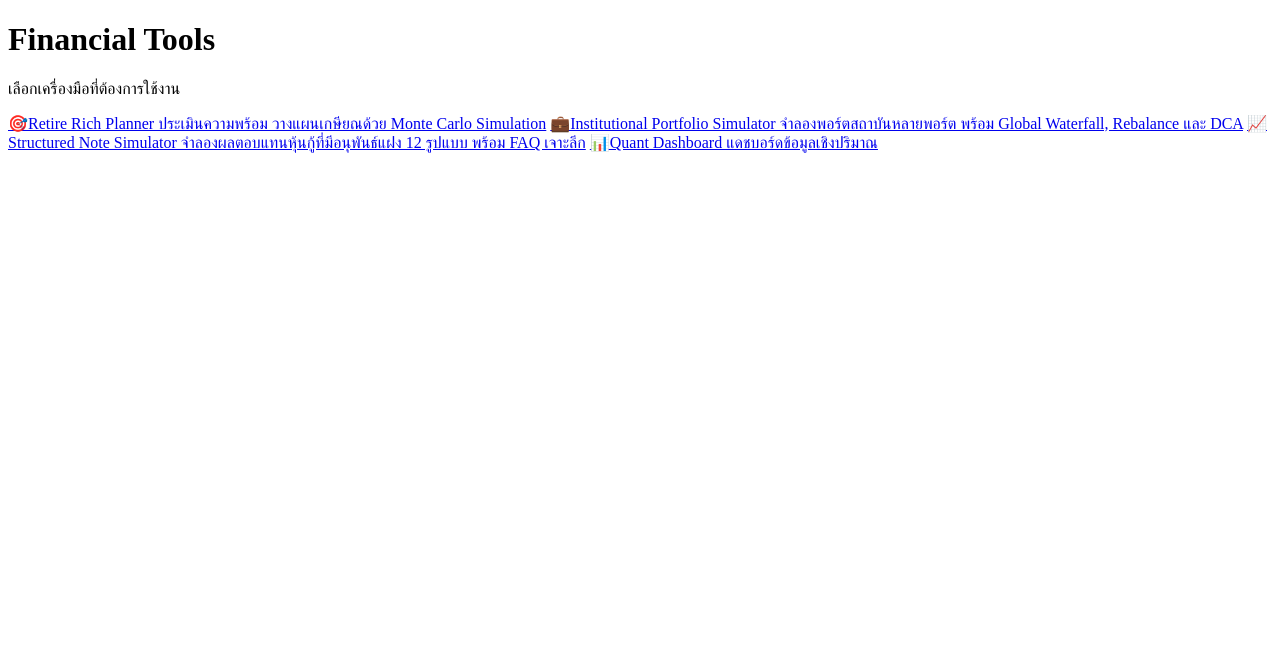
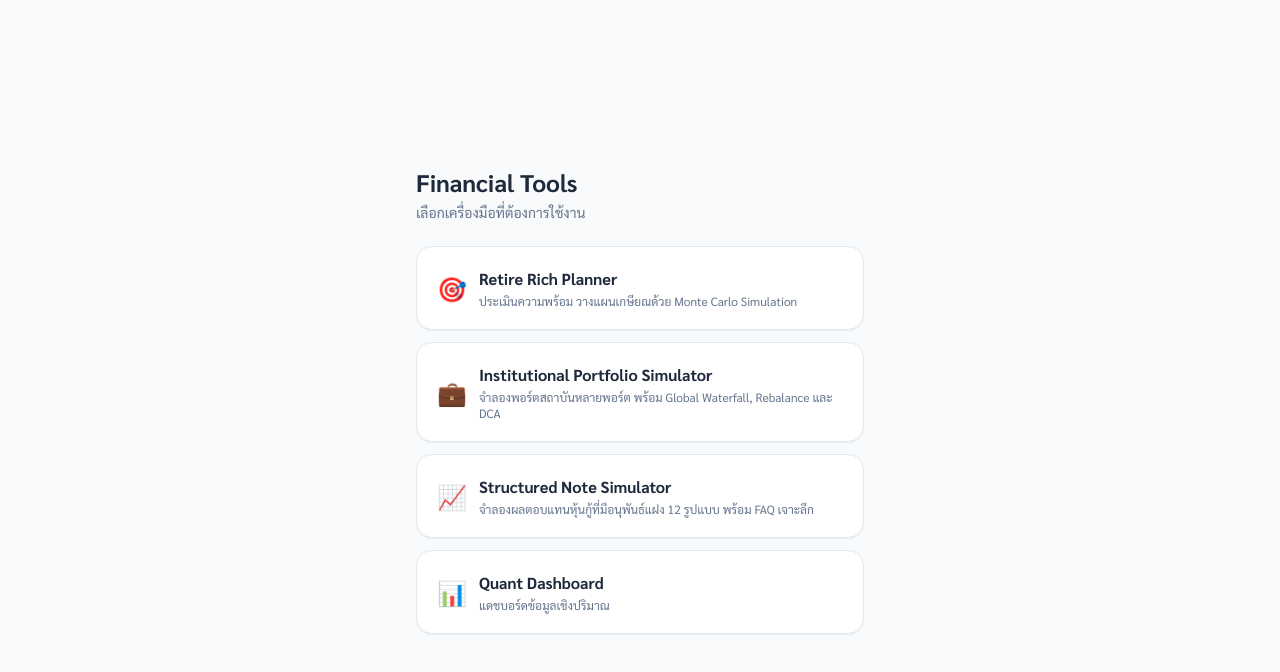
Before and after one commit to PommkokoBot/financial-tools-platform, a plain HTML site: page index.html in a window 1280 px wide. Drawn offline with nearby package versions, Linux system fonts and the light colour scheme.

Commit message:
Update index.html to use Tailwind CSS and Thai language

```diff
--- a/index.html
+++ b/index.html
@@ -1,20 +1,59 @@
 <!DOCTYPE html>
-<html lang="en">
+<html lang="th">
 <head>
-    <meta charset="UTF-8">
-    <meta name="viewport" content="width=device-width, initial-scale=1.0">
-    <title>Financial Tools</title>
+<meta charset="UTF-8">
+<meta name="viewport" content="width=device-width, initial-scale=1.0">
+<title>Financial Tools</title>
+<script src="https://cdn.tailwindcss.com"></script>
+<link rel="stylesheet" href="https://fonts.googleapis.com/css2?family=Sarabun:wght@400;600;700&display=swap">
+<style>body{font-family:'Sarabun',sans-serif;}</style>
 </head>
-<body>
-    <h1>Financial Tools</h1>
-    <p>เลือกเครื่องมือที่ต้องการใช้งาน</p>
+<body class="bg-slate-50 min-h-screen flex items-center justify-center p-6">
+  <div class="max-w-md w-full">
+    <h1 class="text-2xl font-bold text-slate-800 mb-1">Financial Tools</h1>
+    <p class="text-slate-500 text-sm mb-6">เลือกเครื่องมือที่ต้องการใช้งาน</p>
 
-    <a href="https://pommkokobot.github.io/financial-tools-platform/tools/retire-rich-planner/">🎯Retire Rich Planner ประเมินความพร้อม วางแผนเกษียณด้วย Monte Carlo Simulation</a>
+    <div class="flex flex-col gap-3">
+      <a href="https://pommkokobot.github.io/financial-tools-platform/tools/retire-rich-planner/" class="block bg-white border border-slate-200 rounded-2xl p-5 shadow-sm hover:shadow-md hover:border-indigo-300 transition-all">
+        <div class="flex items-center gap-3">
+          <span class="text-2xl">🎯</span>
+          <div>
+            <div class="font-bold text-slate-800">Retire Rich Planner</div>
+            <div class="text-xs text-slate-500 mt-0.5">ประเมินความพร้อม วางแผนเกษียณด้วย Monte Carlo Simulation</div>
+          </div>
+        </div>
+      </a>
 
-    <a href="https://pommkokobot.github.io/financial-tools-platform/tools/portfolio-simulator/">💼Institutional Portfolio Simulator จำลองพอร์ตสถาบันหลายพอร์ต พร้อม Global Waterfall, Rebalance และ DCA</a>
+      <a href="https://pommkokobot.github.io/financial-tools-platform/tools/portfolio-simulator/" class="block bg-white border border-slate-200 rounded-2xl p-5 shadow-sm hover:shadow-md hover:border-indigo-300 transition-all">
+        <div class="flex items-center gap-3">
+          <span class="text-2xl">💼</span>
+          <div>
+            <div class="font-bold text-slate-800">Institutional Portfolio Simulator</div>
+            <div class="text-xs text-slate-500 mt-0.5">จำลองพอร์ตสถาบันหลายพอร์ต พร้อม Global Waterfall, Rebalance และ DCA</div>
+          </div>
+        </div>
+      </a>
 
-    <a href="https://pommkokobot.github.io/financial-tools-platform/tools/structured-note-sim/">📈Structured Note Simulator จำลองผลตอบแทนหุ้นกู้ที่มีอนุพันธ์แฝง 12 รูปแบบ พร้อม FAQ เจาะลึก</a>
+      <a href="https://pommkokobot.github.io/financial-tools-platform/tools/structured-note-sim/" class="block bg-white border border-slate-200 rounded-2xl p-5 shadow-sm hover:shadow-md hover:border-indigo-300 transition-all">
+        <div class="flex items-center gap-3">
+          <span class="text-2xl">📈</span>
+          <div>
+            <div class="font-bold text-slate-800">Structured Note Simulator</div>
+            <div class="text-xs text-slate-500 mt-0.5">จำลองผลตอบแทนหุ้นกู้ที่มีอนุพันธ์แฝง 12 รูปแบบ พร้อม FAQ เจาะลึก</div>
+          </div>
+        </div>
+      </a>
 
-    <a href="https://pommkokobot.github.io/quant-dashboard/">📊Quant Dashboard แดชบอร์ดข้อมูลเชิงปริมาณ</a>
+      <a href="https://pommkokobot.github.io/quant-dashboard/" class="block bg-white border border-slate-200 rounded-2xl p-5 shadow-sm hover:shadow-md hover:border-indigo-300 transition-all">
+        <div class="flex items-center gap-3">
+          <span class="text-2xl">📊</span>
+          <div>
+            <div class="font-bold text-slate-800">Quant Dashboard</div>
+            <div class="text-xs text-slate-500 mt-0.5">แดชบอร์ดข้อมูลเชิงปริมาณ</div>
+          </div>
+        </div>
+      </a>
+    </div>
+  </div>
 </body>
 </html>
```
